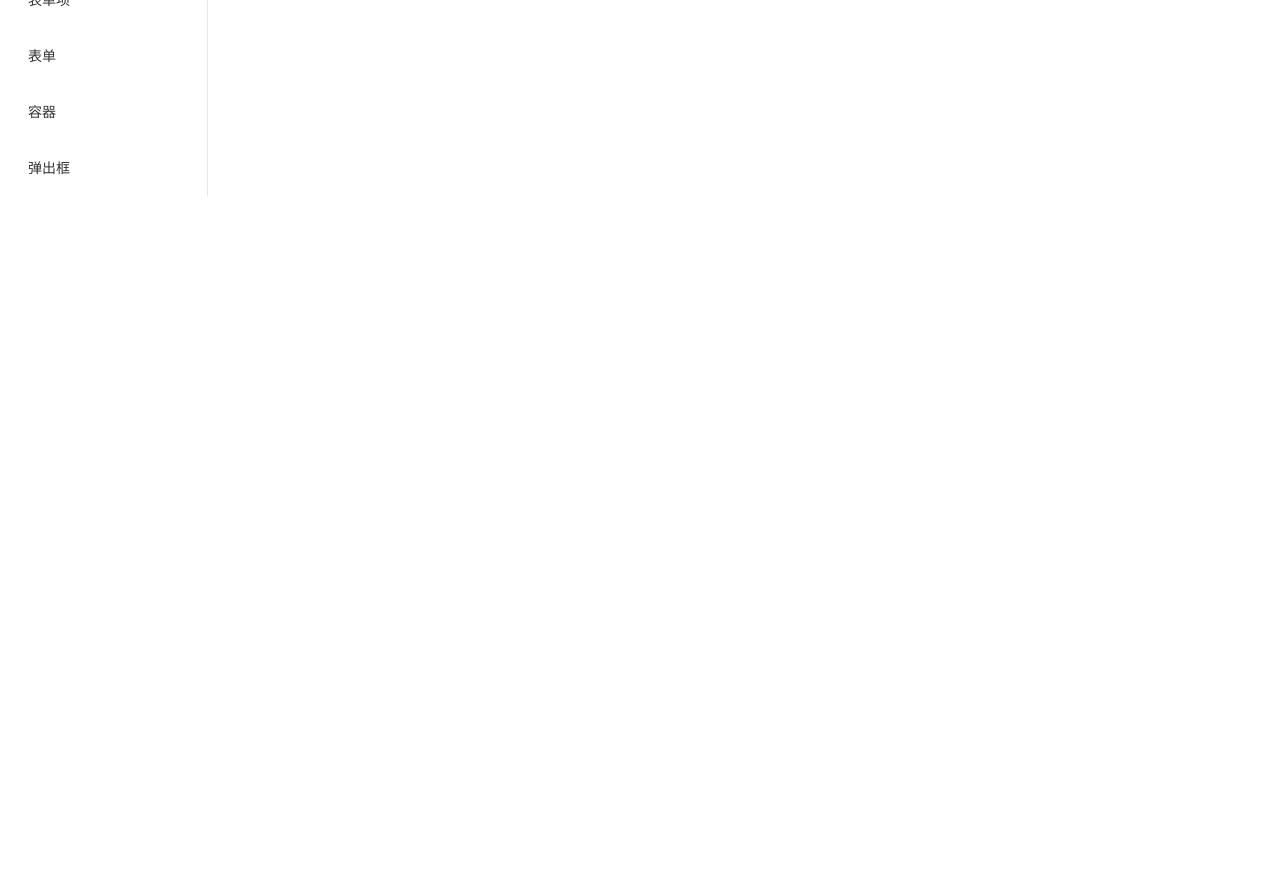
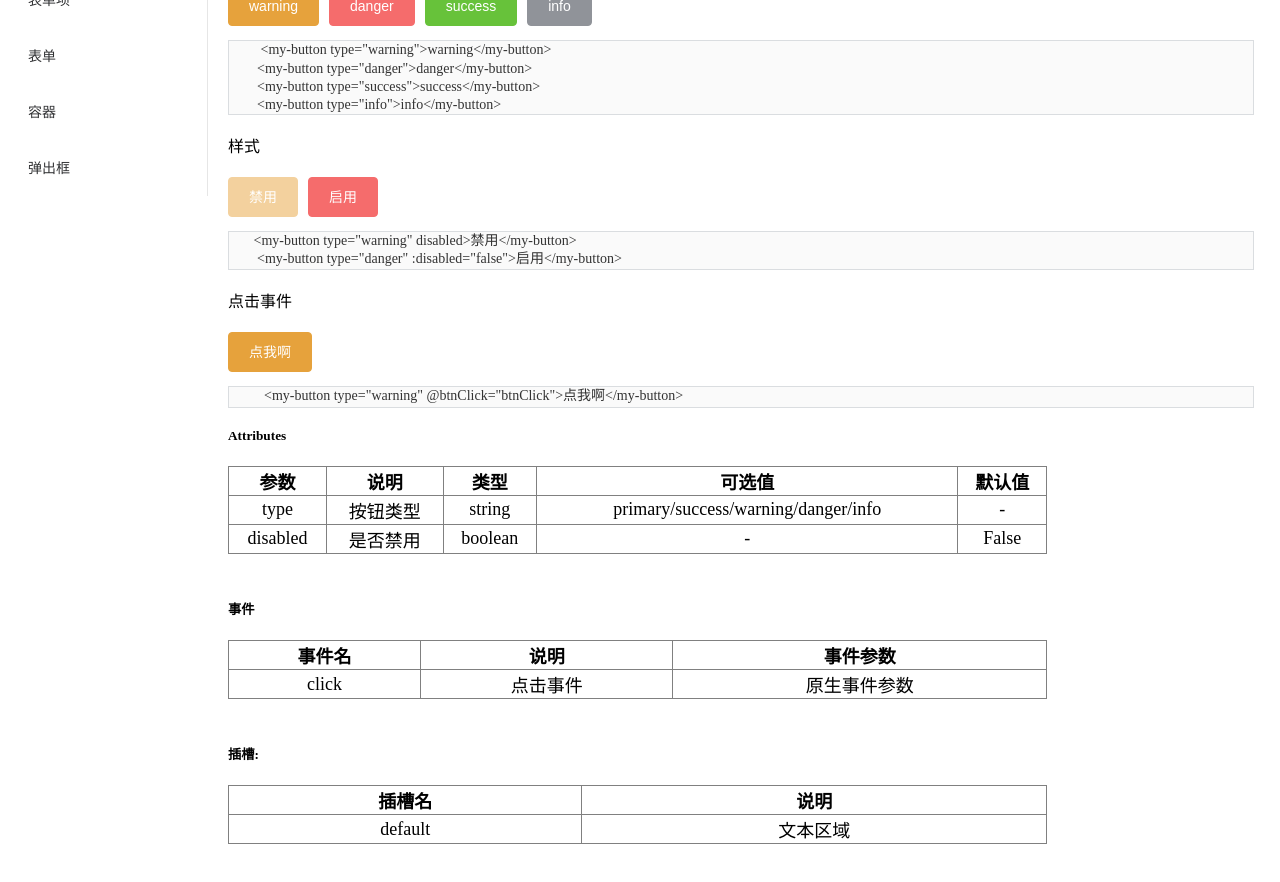
Before and after one commit to ailing666/MyComponent, a Vue app: page /#/alButton in a window 1280 px wide. Shown: the part 320-1202 px from the top of the page. Before the commit the page ends 800 px from the top, so only its background shows below. Built offline with nearby package versions, Linux system fonts and the light colour scheme.

Commit message:
按钮完成

```diff
--- a/src/components/index.js
+++ b/src/components/index.js
@@ -7,6 +7,7 @@ import myFormItem from '@/components/myFormItem.vue'
 import myForm from '@/components/myForm.vue'
 import myContainer from '@/components/myContainer.vue'
 import myDialog from '@/components/myDialog.vue'
+import myTem from '@/components/myTem.vue'
 
 // Vue构造函数
 export default function (Vue) {
@@ -26,4 +27,5 @@ export default function (Vue) {
   Vue.component(myContainer.name, myContainer)
   // 注册组件 my-dialog
   Vue.component(myDialog.name, myDialog)
+  Vue.component(myTem.name, myTem)
 }
--- a/src/components/myButton.vue
+++ b/src/components/myButton.vue
@@ -1,12 +1,37 @@
 <template>
-  <button type="button" class="my-button my-button--primary is-disabled">
-    <span>默认按钮</span>
+  <button
+    class="my-button "
+    @click="click"
+    :class="[type ? `my-button--${type}` : type, { 'is-disabled': disabled }]"
+  >
+    <slot>默认按钮</slot>
   </button>
 </template>
 
 <script>
 export default {
-  name: 'my-button'
+  name: 'my-button',
+  props: {
+    type: {
+      type: String,
+      defaule: '',
+      validator (value) {
+        return ['', 'primary', 'success', 'warning', 'danger', 'info'].includes(
+          value
+        )
+      }
+    },
+    disabled: {
+      type: Boolean,
+      // 默认启用
+      default: false
+    }
+  },
+  methods: {
+    click (event) {
+      this.$emit('btnClick', event)
+    }
+  }
 }
 </script>
 <style lang="less">
--- /dev/null
+++ b/src/components/myTem.vue
@@ -0,0 +1,62 @@
+<template>
+  <div class="myTem">
+    <div class="title">
+      <slot name="title"></slot>
+    </div>
+
+    <slot name="body"> </slot>
+    <slot name="code">
+      <div class="textarea-wrapper">
+        <pre class="content">{{ obj }}</pre>
+        <textarea
+          disabled
+          v-model="obj"
+          placeholder="请在此处输入文字..."
+        ></textarea>
+      </div>
+    </slot>
+  </div>
+</template>
+
+<script>
+export default {
+  name: 'myTem',
+  props: ['obj']
+}
+</script>
+
+<style lnag="less">
+.title {
+  margin: 20px 0;
+}
+.textarea-wrapper {
+  position: relative;
+  min-height: 20px;
+  width: 100%;
+}
+.content {
+  display: block;
+  visibility: hidden;
+  font-size: 14px;
+  color: #333333;
+  line-height: 1.3;
+  word-wrap: break-word;
+  font-family: SourceHanSansCN-Regular;
+  padding: 0;
+}
+.textarea-wrapper textarea {
+  overflow: hidden;
+  resize: none;
+  width: 100%;
+  height: 100%;
+  border: 1px solid #dadde0;
+  font-family: SourceHanSansCN-Regular;
+  font-size: 14px;
+  color: #333333;
+  line-height: 1.3;
+  padding: 0px;
+  position: absolute;
+  left: 0;
+  top: 0;
+}
+</style>
--- a/src/views/alButton/AlButton.vue
+++ b/src/views/alButton/AlButton.vue
@@ -1,10 +1,129 @@
 <template>
-  <div class="al-button">aa</div>
+  <div class="al-button">
+    <!-- 基本用法 -->
+    <myTem :obj="buttonObj.base">
+      <template #title>
+        基本用法
+      </template>
+      <template #body>
+        <div>
+          <my-button></my-button>
+          <my-button>我是按钮</my-button>
+        </div>
+      </template>
+      <template #code> </template>
+    </myTem>
+    <!-- 样式 -->
+    <myTem :obj="buttonObj.style">
+      <template #title>
+        样式
+      </template>
+      <template #body>
+        <my-button type="warning">warning</my-button>
+        <my-button type="danger">danger</my-button>
+        <my-button type="success">success</my-button>
+        <my-button type="info">info</my-button>
+      </template>
+      <template #code> </template>
+    </myTem>
+    <!-- 是否禁用 -->
+    <myTem :obj="buttonObj.disabled">
+      <template #title>
+        样式
+      </template>
+      <template #body>
+        <my-button type="warning" disabled>禁用</my-button>
+        <my-button type="danger" :disabled="false">启用</my-button>
+      </template>
+      <template #code> </template>
+    </myTem>
+    <!-- 点击事件 -->
+    <myTem :obj="buttonObj.click">
+      <template #title>
+        点击事件
+      </template>
+      <template #body>
+        <my-button type="warning" @btnClick="btnClick">点我啊</my-button>
+      </template>
+      <template #code> </template>
+    </myTem>
+    <h5>Attributes</h5>
+    <table border>
+      <tr>
+        <th>参数</th>
+        <th>说明</th>
+        <th>类型</th>
+        <th>可选值</th>
+        <th>默认值</th>
+      </tr>
+      <tr>
+        <td>type</td>
+        <td>按钮类型</td>
+        <td>string</td>
+        <td>primary/success/warning/danger/info</td>
+        <td>-</td>
+      </tr>
+      <tr>
+        <td>disabled</td>
+        <td>是否禁用</td>
+        <td>boolean</td>
+        <td>-</td>
+        <td>False</td>
+      </tr>
+    </table>
+
+    <h5>事件</h5>
+    <table border>
+      <tr>
+        <th>事件名</th>
+        <th>说明</th>
+        <th>事件参数</th>
+      </tr>
+
+      <tr>
+        <td>click</td>
+        <td>点击事件</td>
+        <td>原生事件参数</td>
+      </tr>
+    </table>
+    <h5>插槽:</h5>
+    <table border>
+      <tr>
+        <th>插槽名</th>
+        <th>说明</th>
+      </tr>
+
+      <tr>
+        <td>default</td>
+        <td>文本区域</td>
+      </tr>
+    </table>
+  </div>
 </template>
 
 <script>
 export default {
-  name: 'al-button'
+  name: 'al-button',
+  data () {
+    return {
+      buttonObj: {
+        base: `          <my-button></my-button>
+          <my-button>我是按钮</my-button>`,
+        style: `         <my-button type="warning">warning</my-button>
+        <my-button type="danger">danger</my-button>
+        <my-button type="success">success</my-button>
+        <my-button type="info">info</my-button>`,
+        disabled: `       <my-button type="warning" disabled>禁用</my-button>
+        <my-button type="danger" :disabled="false">启用</my-button>`,
+        click: `          <my-button type="warning" @btnClick="btnClick">点我啊</my-button>`
+      }
+    }
+  },
+  methods: {
+    btnClick () {
+      window.console.log(event)
+    }
+  }
 }
 </script>
 
--- a/src/views/alLink/AlLink.vue
+++ b/src/views/alLink/AlLink.vue
@@ -57,6 +57,37 @@
         </tr>
         <tr>
           <td>type</td>
+          <td>类型</td>
+          <td>string</td>
+          <td>primary/success/warning/danger/info</td>
+          <td>primary</td>
+        </tr>
+        <tr>
+          <td>underline</td>
+          <td>是否需要下划线</td>
+          <td>boolean</td>
+          <td>-</td>
+          <td>true</td>
+        </tr>
+
+        <tr>
+          <td>href</td>
+          <td>原生href属性</td>
+          <td>string</td>
+          <td></td>
+          <td>#</td>
+        </tr>
+      </table>
+      <!-- <table border>
+        <tr>
+          <th>参数</th>
+          <th>说明</th>
+          <th>类型</th>
+          <th>可选值</th>
+          <th>默认值</th>
+        </tr>
+        <tr>
+          <td>type</td>
           <td>按钮类型</td>
           <td>string</td>
           <td>primary/success/warning/danger/info</td>
@@ -85,7 +116,7 @@
           <td></td>
           <td></td>
         </tr>
-      </table>
+      </table> -->
       <h5>插槽:</h5>
       <table border>
         <tr>
@@ -123,35 +154,4 @@ export default {
 }
 </script>
 
-<style lang="less">
-.textarea-wrapper {
-  position: relative;
-  min-height: 20px;
-  width: 100%;
-}
-.content {
-  display: block;
-  visibility: hidden;
-  font-size: 14px;
-  color: #333333;
-  line-height: 1.3;
-  word-wrap: break-word;
-  font-family: SourceHanSansCN-Regular;
-  padding: 0;
-}
-.textarea-wrapper textarea {
-  overflow: hidden;
-  resize: none;
-  width: 100%;
-  height: 100%;
-  border: 1px solid #dadde0;
-  font-family: SourceHanSansCN-Regular;
-  font-size: 14px;
-  color: #333333;
-  line-height: 1.3;
-  padding: 0px;
-  position: absolute;
-  left: 0;
-  top: 0;
-}
-</style>
+<style lang="less"></style>
```
